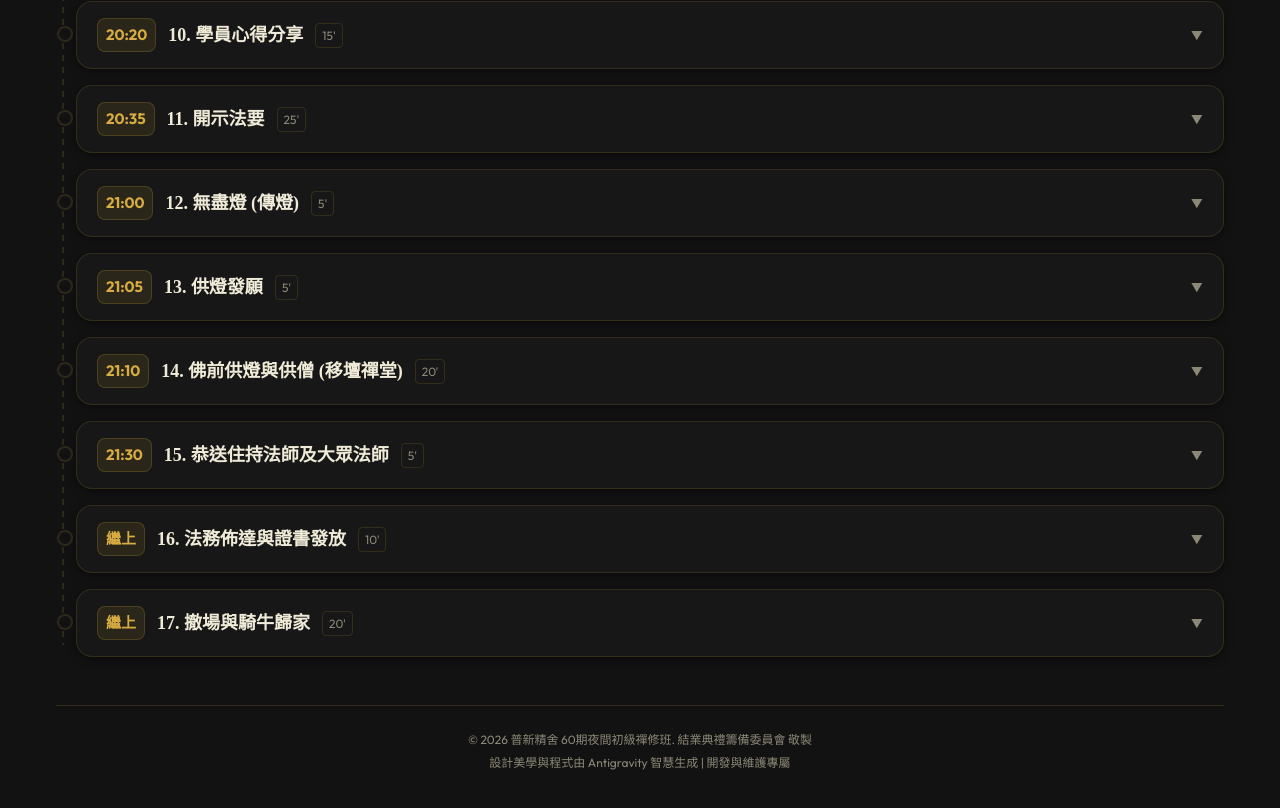
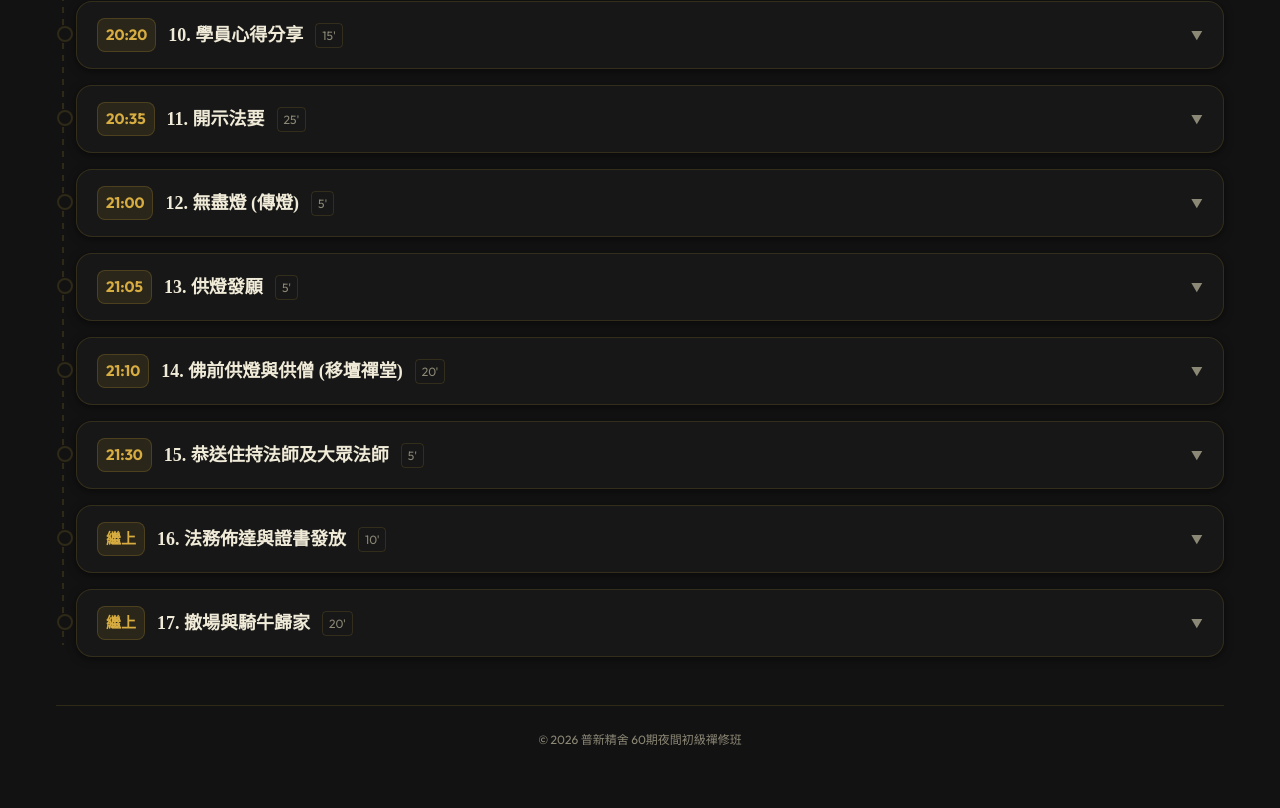
Before and after one commit to Randytsay/closing-ceremony-helper, a plain HTML site: page index.html in a window 1280 px wide. Shown: the part 1552-2360 px from the top of the page. Drawn offline with Linux system fonts and the light colour scheme.

Commit message:
chore: clean up footer credit

```diff
--- a/index.html
+++ b/index.html
@@ -303,8 +303,7 @@
 
     <!-- Footer -->
     <footer class="app-footer">
-      <p>© 2026 普新精舍 60期夜間初級禪修班. 結業典禮籌備委員會 敬製</p>
-      <p class="tech-credit">設計美學與程式由 Antigravity 智慧生成 | 開發與維護專屬</p>
+      <p>© 2026 普新精舍 60期夜間初級禪修班</p>
     </footer>
 
   </div>
```
Also changed, not shown: 1 other file.
